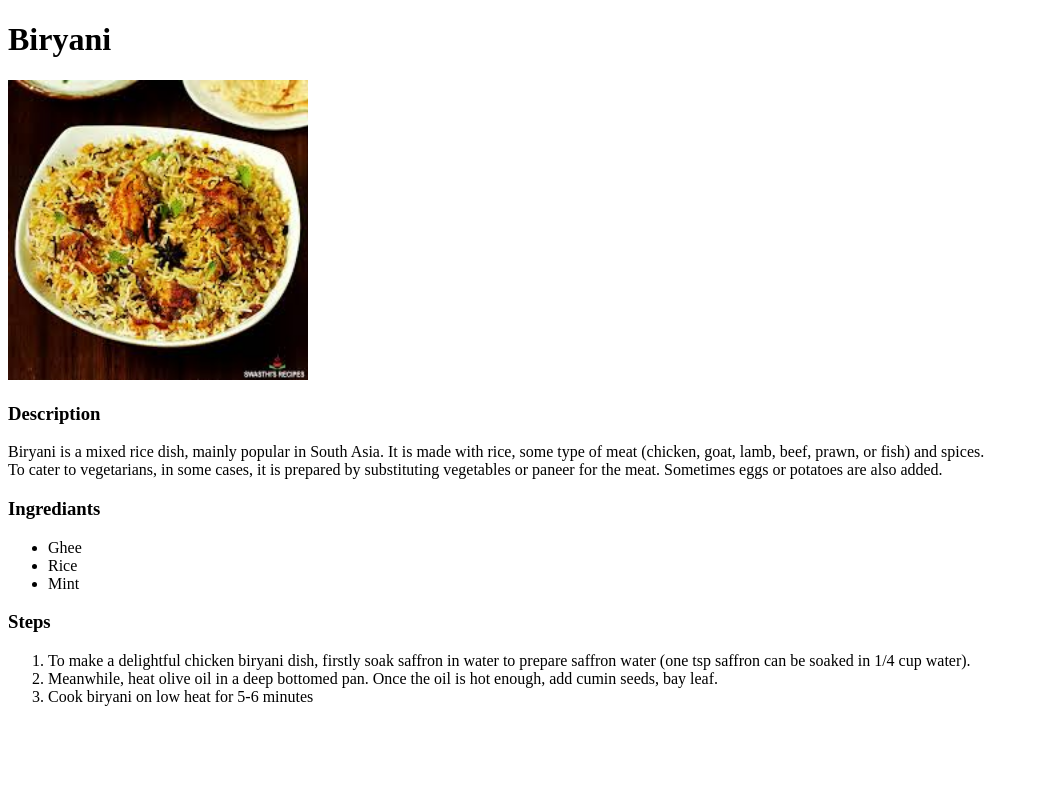
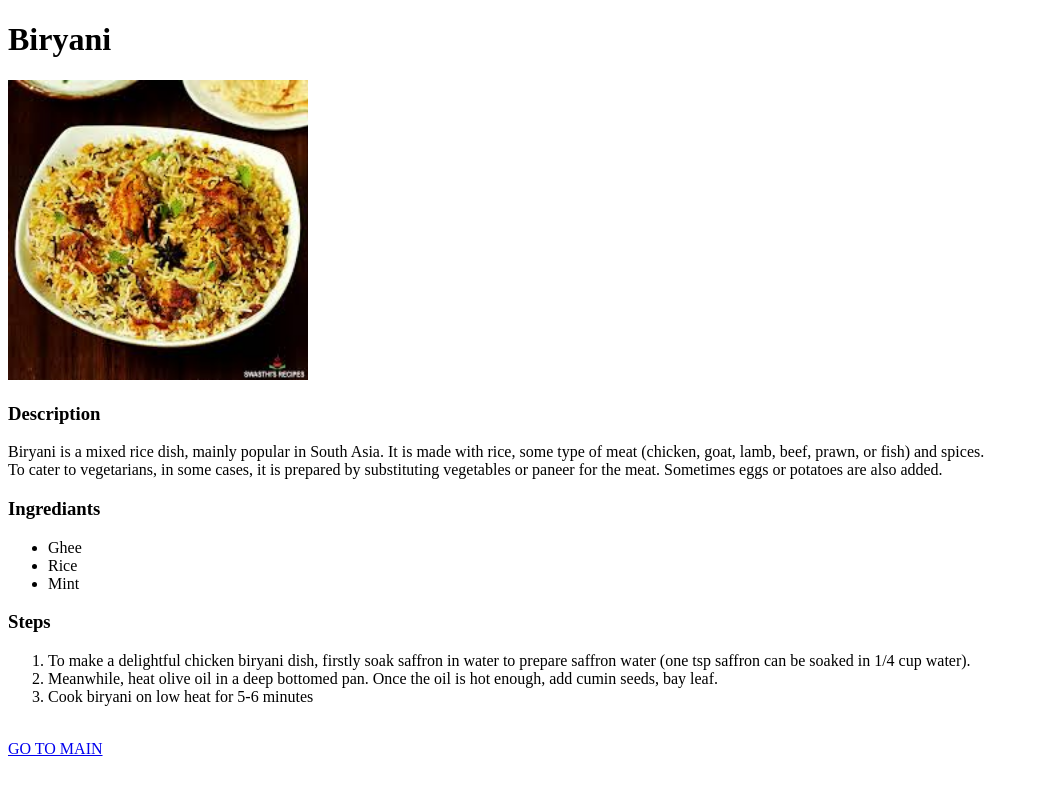
Before and after one commit to aaraifkhan/recipes, a plain HTML site: page recipes/biryani.html in a window 1280 px wide. Shown: the whole page, without its empty margins (0-1039 px from the left). Drawn offline with Linux system fonts and the light colour scheme.

Commit message:
Go to main page Added go to main link in all html files in recipe folder to assist in navigation.

```diff
--- a/recipes/biryani.html
+++ b/recipes/biryani.html
@@ -22,5 +22,7 @@
         <li>Meanwhile, heat olive oil in a deep bottomed pan. Once the oil is hot enough, add cumin seeds, bay leaf.</li>
         <li>Cook biryani on low heat for 5-6 minutes</li>
     </ol>
+    <br>
+    <a href="../index.html">GO TO MAIN</a>
 </body>
 </html>
```
Also changed, not shown: recipes/lasagna.html (+2 -0 lines), recipes/pasta.html (+2 -0 lines).
